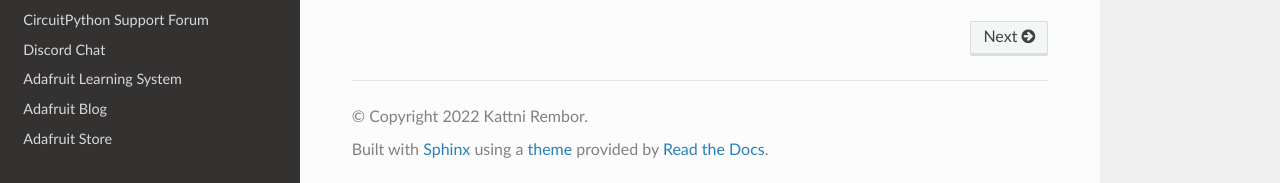
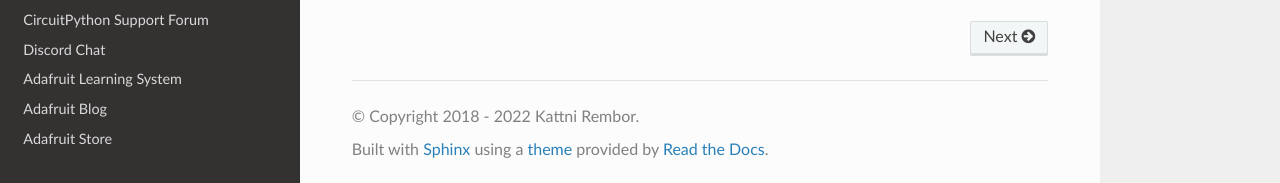
Before and after one commit to adafruit/Adafruit_CircuitPython_ServoKit, a Sphinx documentation site: the page built from docs/index.rst, in a window 1280 px wide and 900 px high, scrolled down 1819 px. Shown: the part 714-897 px from the top of the window. Built offline with Sphinx 7.4.7 and the Read the Docs theme 2.0.0, drawn with Linux system fonts in a browser that asks for light colours; some of the changed lines change nothing that is shown.

Commit message:
Use year duration range for copyright attribution

```diff
--- a/docs/conf.py
+++ b/docs/conf.py
@@ -56,8 +56,14 @@
 
 # General information about the project.
 project = "Adafruit ServoKit Library"
+creation_year = "2018"
 current_year = str(datetime.datetime.now().year)
-copyright = current_year + " Kattni Rembor"
+year_duration = (
+    current_year
+    if current_year == creation_year
+    else creation_year + " - " + current_year
+)
+copyright = year_duration + " Kattni Rembor"
 author = "Kattni Rembor"
 
 # The version info for the project you're documenting, acts as replacement for
```
